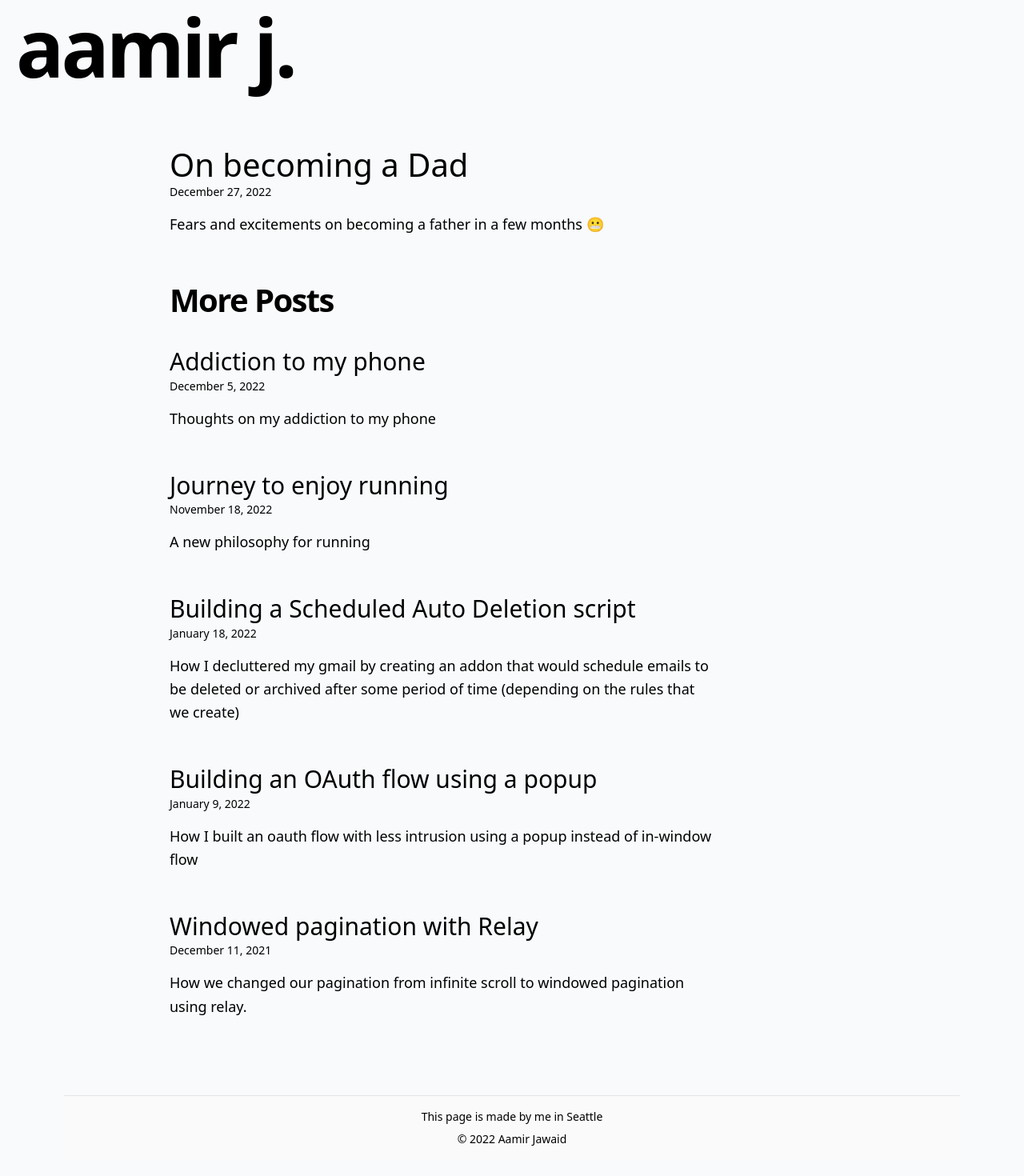
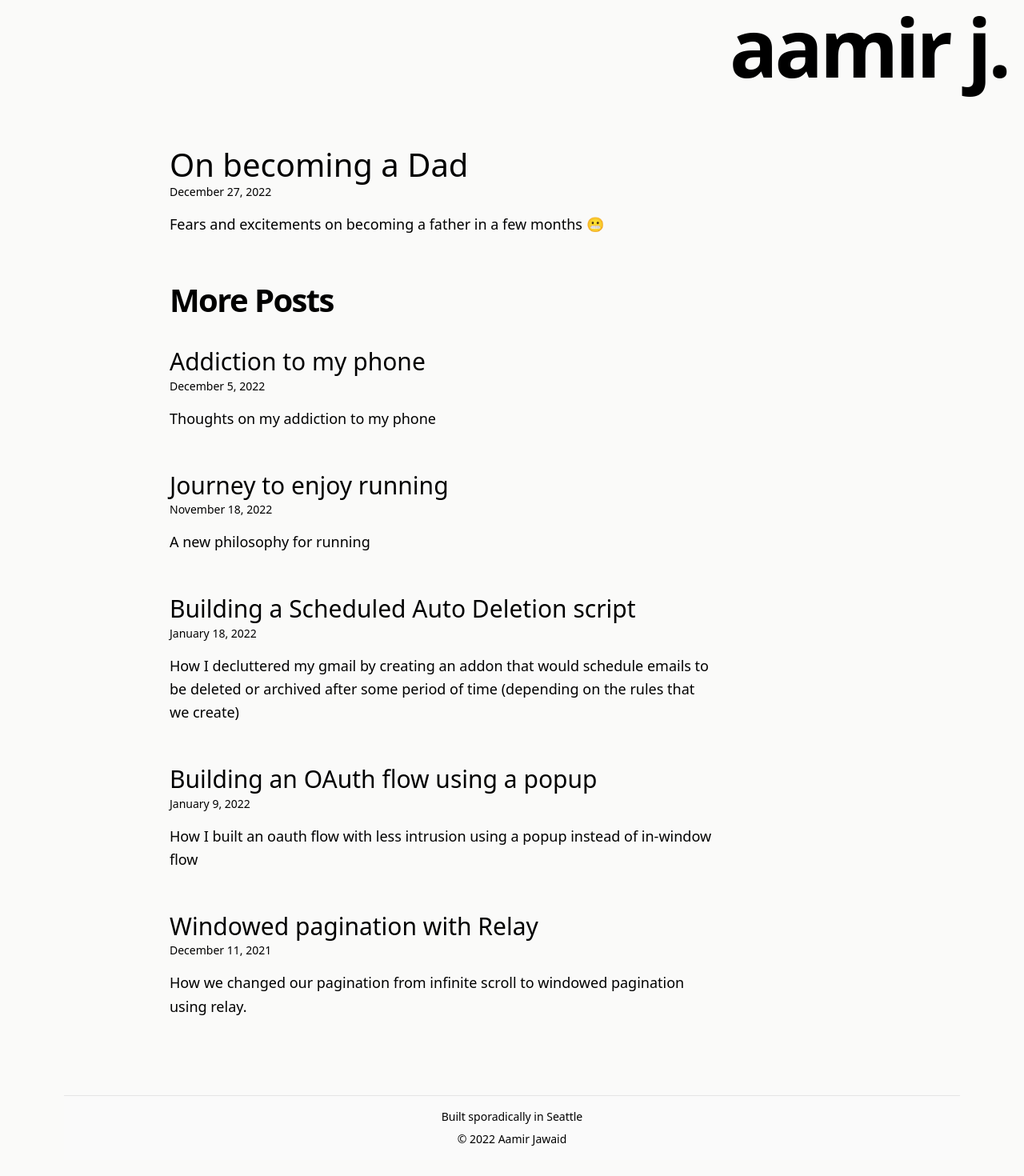
Before and after one commit to heyitsaamir/blog, a Next.js app: page / in a window 1280 px wide. Shown: the part 66-1536 px from the top of the page at 80% size. Built offline with nearby package versions, Linux system fonts and the light colour scheme.

Commit message:
Change theme

```diff
--- a/components/footer.tsx
+++ b/components/footer.tsx
@@ -4,11 +4,11 @@ const year = new Date().getFullYear();
 
 const Footer = () => {
   return (
-    <footer className="md:mx-20 md:mt-20 md:mb-8 bg-neutral-50 border-t border-neutral-200 dark:border-neutral-700 dark:bg-slate-800">
+    <footer className="md:mx-20 md:mt-20 md:mb-8 bg-neutral-50 border-t border-neutral-200 dark:border-neutral-700 dark:bg-stone-800">
       <Container>
         <div className="py-4 flex flex-col items-center gap-y-2">
           <h3 className="text-sm font-light">
-            This page is made by me in Seattle
+            Built sporadically in Seattle
           </h3>
           <div className="text-sm font-light">© {year} Aamir Jawaid</div>
         </div>
--- a/components/intro.tsx
+++ b/components/intro.tsx
@@ -1,7 +1,7 @@
 const Intro = () => {
   return (
     <section className="flex-row items-center md:justify-between pt-16 pb-16 pd:pb-12">
-      <h1 className="text-5xl md:text-8xl font-bold tracking-tighter leading-tight pd:pr-8">
+      <h1 className="text-5xl md:text-8xl font-bold tracking-tighter leading-tight pd:pr-8 text-end">
         aamir j.
       </h1>
     </section>
--- a/components/layout.tsx
+++ b/components/layout.tsx
@@ -10,7 +10,7 @@ const Layout = ({ preview, children }: Props) => {
   return (
     <>
       <Meta />
-      <div className="min-h-screen bg-slate-50 dark:bg-slate-800">
+      <div className="min-h-screen bg-stone-50 dark:bg-stone-800">
         <main>{children}</main>
         <Footer />
       </div>
--- a/pages/_document.tsx
+++ b/pages/_document.tsx
@@ -4,7 +4,7 @@ export default function Document() {
   return (
     <Html lang="en">
       <Head />
-      <body className="bg-slate-50  dark:bg-slate-800 dark:text-slate-100">
+      <body className="bg-stone-50  dark:bg-stone-800 dark:text-stone-100">
         <Main />
         <NextScript />
       </body>
```
